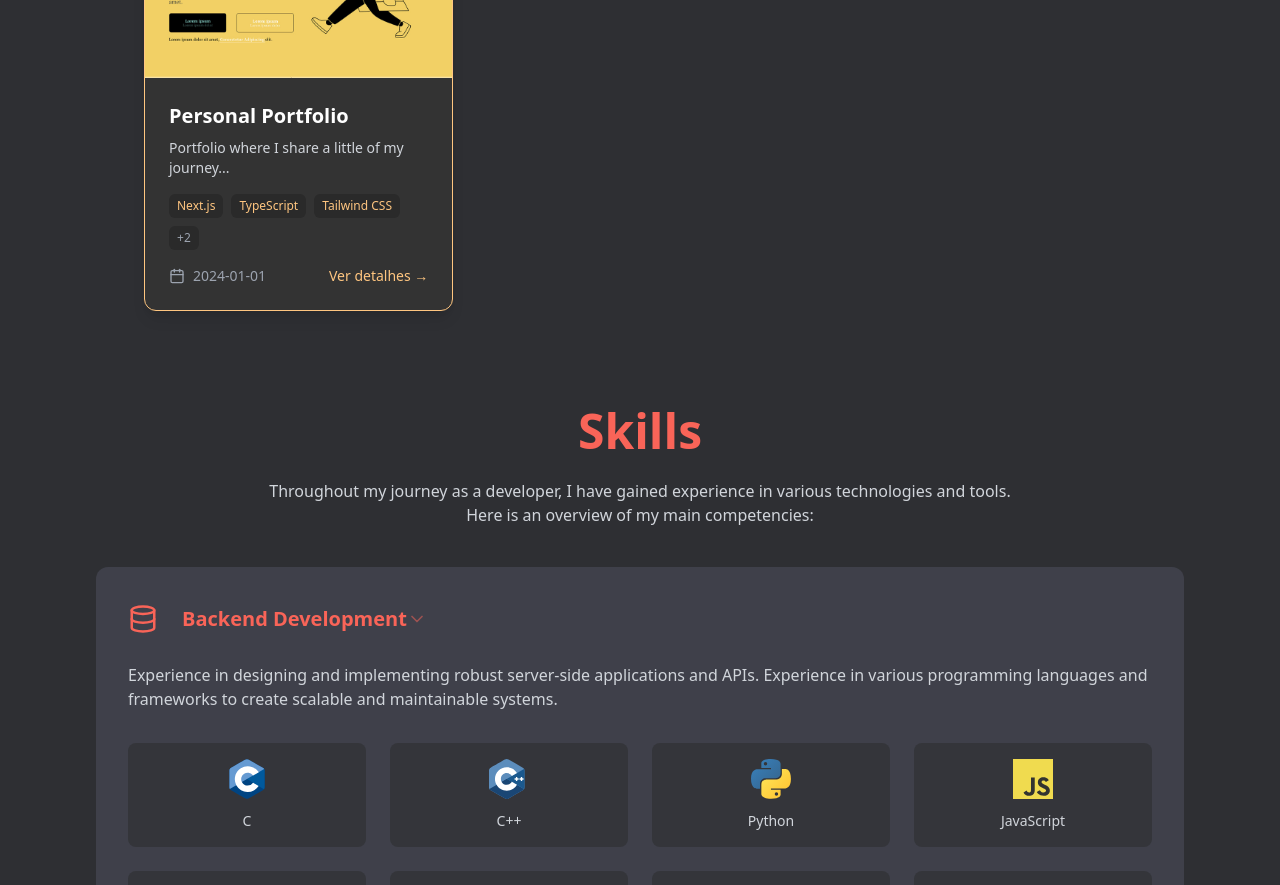
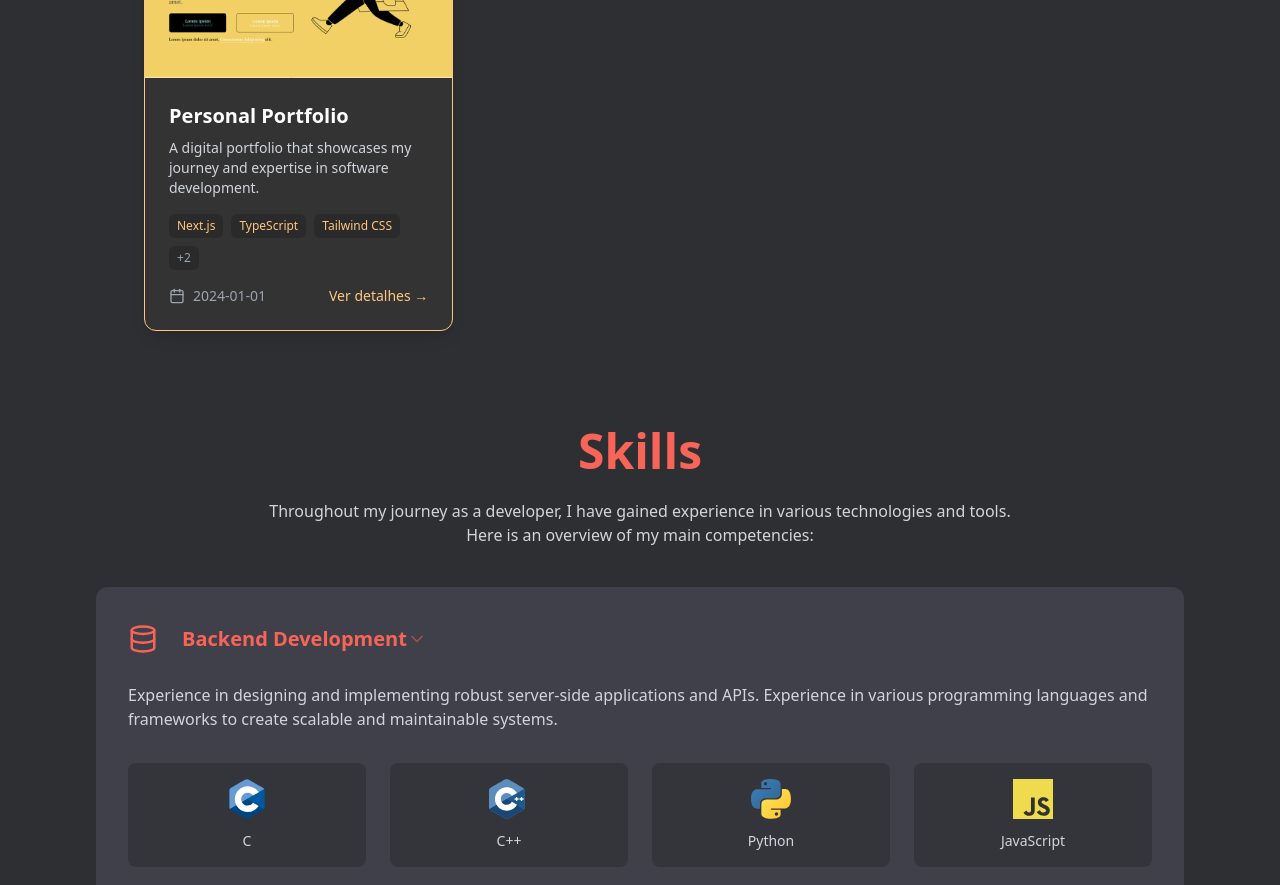
Before and after one commit to michaelrodriguess/michael-dev, a Next.js app: page / in a window 1280 px wide. Shown: the part 940-1825 px from the top of the page. Built offline with nearby package versions, Linux system fonts and the light colour scheme.

Commit message:
chore: rename short description of project

```diff
--- a/src/_lib/projectData.ts
+++ b/src/_lib/projectData.ts
@@ -7,7 +7,7 @@ export const projectData = {
       group: 1,
       project: {
         title: "Personal Portfolio",
-        shortDescription: "Portfolio where I share a little of my journey...",
+        shortDescription: "A digital portfolio that showcases my journey and expertise in software development.",
         description:
           "A modern, responsive digital portfolio developed using the latest web technologies. Includes sections for projects, skills and an interactive knowledge tree.",
         images: [
```
